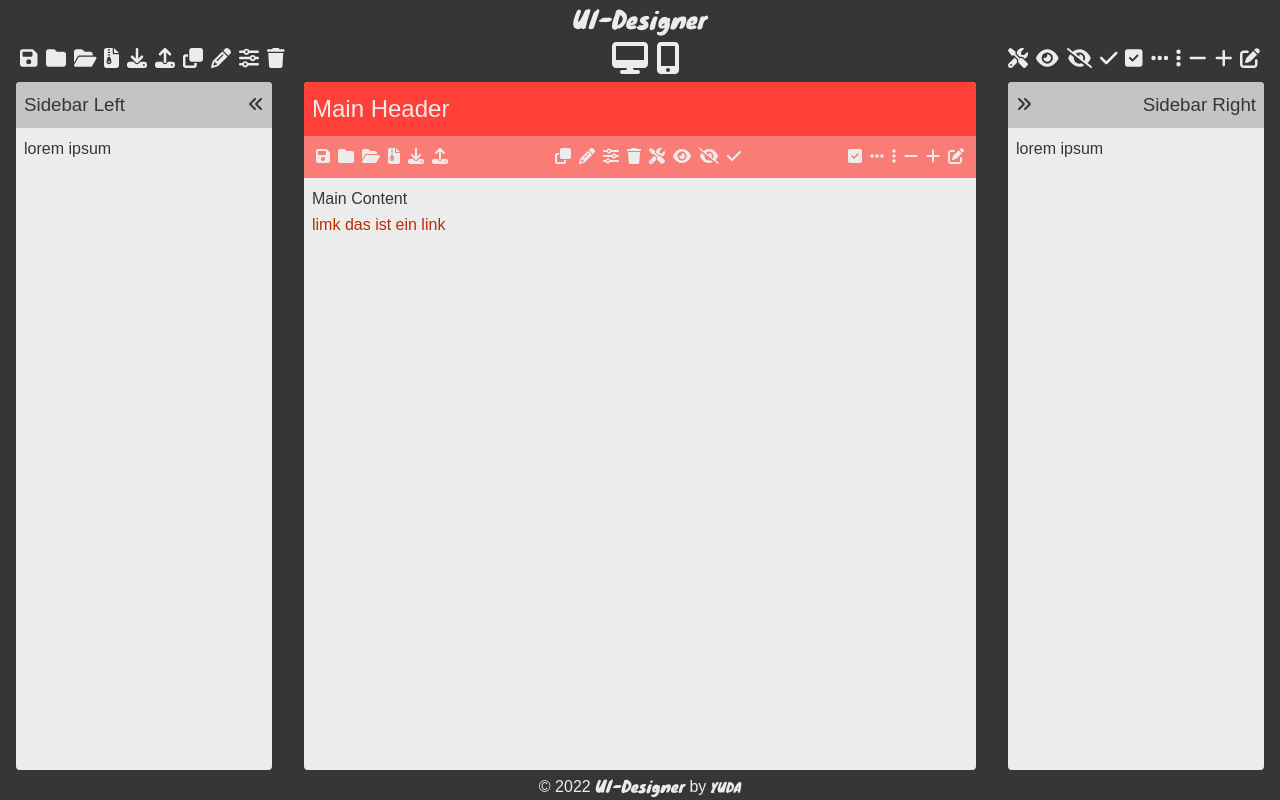
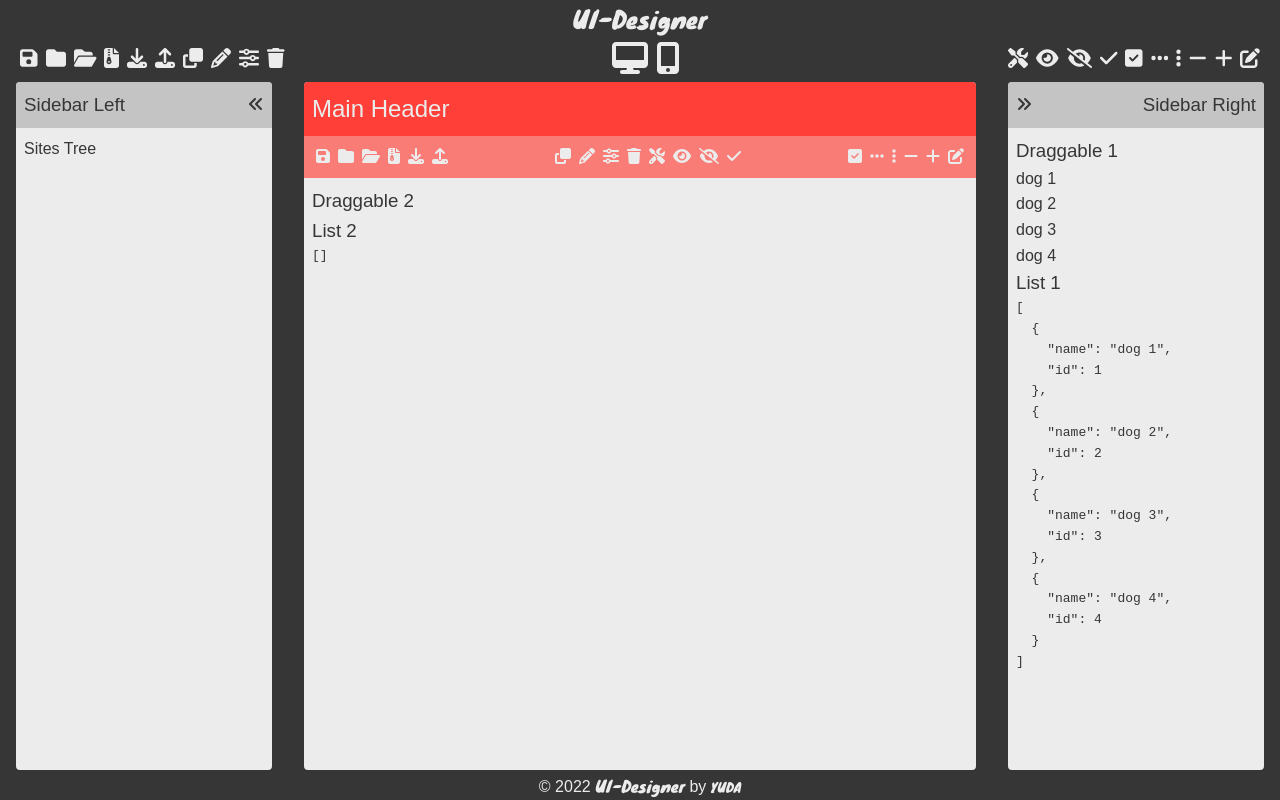
Before and after one commit to DarkoP/ui-designer, a Vue app: page / in a window 1280 px wide. Built offline with nearby package versions, Linux system fonts and the light colour scheme.

Commit message:
add drag n drop functionality

```diff
--- a/package.json
+++ b/package.json
@@ -12,7 +12,8 @@
     "@fortawesome/free-solid-svg-icons": "^6.1.1",
     "@fortawesome/vue-fontawesome": "^3.0.0-5",
     "normalize.css": "^8.0.1",
-    "vue": "^3.2.33"
+    "vue": "^3.2.33",
+    "vuedraggable": "^4.1.0"
   },
   "devDependencies": {
     "@vitejs/plugin-vue": "^2.3.1",
--- a/src/App.vue
+++ b/src/App.vue
@@ -15,6 +15,7 @@ import Main from "./components/Layout/Main.vue"
 import SidebarLeft from "./components/Layout/SidebarLeft.vue"
 import SidebarRight from "./components/Layout/SidebarRight.vue"
 import Footer from "./components/Layout/Footer.vue"
+import draggable from 'vuedraggable'
 
 export default {
   name: "App",
@@ -58,7 +59,8 @@ export default {
     Main,
     SidebarLeft,
     SidebarRight,
-    Footer
+    Footer,
+    draggable
   }
 }
 </script>
--- a/src/components/Layout/Main.vue
+++ b/src/components/Layout/Main.vue
@@ -34,11 +34,84 @@
       </nav>
     </header>
     <section class="content">
-      <p>Main Content</p>
-      <a href="#">limk das ist ein link</a>
+
+
+      <div class="row">
+        <!-- <div class="col-3">
+          <h3>Draggable 1</h3>
+          <draggable
+            class="dragArea list-group"
+            :list="list1"
+            :group="{ name: 'people', pull: 'clone', put: false }"
+            :clone="cloneDog"
+            @change="log"
+            item-key="id"
+          >
+            <template #item="{ element }">
+              <div class="list-group-item">
+                {{ element.name }}
+              </div>
+            </template>
+          </draggable>
+        </div> -->
+
+        <div class="col-3">
+          <h3>Draggable 2</h3>
+          <draggable
+            class="dragArea list-group"
+            :list="list2"
+            group="people"
+            @change="log"
+            item-key="id"
+          >
+            <template #item="{ element }">
+              <div class="list-group-item">
+                {{ element.name }}
+              </div>
+            </template>
+          </draggable>
+        </div>
+
+        <RawDisplayer class="col-3" :value="list2" title="List 2" />
+      </div>
+
+
     </section>
   </main>
 </template>
+
+<script>
+import draggable from 'vuedraggable'
+import RawDisplayer from '../RawDisplayer.vue'
+
+let idGlobal = 8;
+
+export default {
+  name: "App",
+  order: 3,
+  components: {
+    draggable,
+    RawDisplayer
+},
+  data() {
+    return {
+      list2: [
+      ]
+    };
+  },
+  methods: {
+    log: function(evt) {
+      window.console.log(evt);
+    },
+    cloneDog({ id }) {
+      return {
+        id: idGlobal++,
+        name: `cat ${id}`
+      };
+    }
+  }
+};
+</script>
 
 <style scoped>
 @import '../../assets/styles/variables.css';
@@ -91,4 +164,8 @@ li {
 .content {
   padding: 0.5rem;
 }
+
+.list-group-item {
+  cursor: move;
+}
 </style>
--- a/src/components/Layout/SidebarLeft.vue
+++ b/src/components/Layout/SidebarLeft.vue
@@ -10,7 +10,9 @@
       </figure>
     </header>
     <section class="sidebar-body opened">
-      <p>lorem ipsum</p>
+
+      Sites Tree
+
     </section>
     <section class="sidebar-body closed">
       <figure class="nav-icon"><font-awesome-icon icon="floppy-disk" size="2x"/></figure>
@@ -28,6 +30,7 @@
 </template>
 
 <script>
+
 export default {
   name: 'SidebarLeft',
 
--- a/src/components/Layout/SidebarRight.vue
+++ b/src/components/Layout/SidebarRight.vue
@@ -10,7 +10,25 @@
       <h3>Sidebar Right</h3>
     </header>
     <section class="sidebar-body opened">
-      <p>lorem ipsum</p>
+
+      <h3>Draggable 1</h3>
+      <draggable
+        class="dragArea list-group"
+        :list="list1"
+        :group="{ name: 'people', pull: 'clone', put: false }"
+        :clone="cloneDog"
+        @change="log"
+        item-key="id"
+      >
+        <template #item="{ element }">
+          <div class="list-group-item">
+            {{ element.name }}
+          </div>
+        </template>
+      </draggable>
+
+      <RawDisplayer class="col-3" :value="list1" title="List 1" />
+
     </section>
     <section class="sidebar-body closed">
       <figure class="nav-icon"><font-awesome-icon icon="screwdriver-wrench" size="2x"/></figure>
@@ -28,17 +46,45 @@
 </template>
 
 <script>
+import draggable from 'vuedraggable'
+import RawDisplayer from '../RawDisplayer.vue'
+
+let idGlobal = 8;
+
 export default {
   name: 'SidebarRight',
 
   data() {
     return {
-      clicked: true
+      clicked: true,
+      list1: [
+        { name: "dog 1", id: 1 },
+        { name: "dog 2", id: 2 },
+        { name: "dog 3", id: 3 },
+        { name: "dog 4", id: 4 }
+      ],
     }
   },
 
   props: {
     toggleRight: Function
+  },
+
+  methods: {
+    log: function(evt) {
+      window.console.log(evt);
+    },
+    cloneDog({ id }) {
+      return {
+        id: idGlobal++,
+        name: `cat ${id}`
+      };
+    }
+  },
+
+  components: {
+    draggable,
+    RawDisplayer
   }
 }
 </script>
@@ -72,4 +118,9 @@ export default {
 .nav-icon {
   padding: 0.5rem 0.25rem;
 }
+
+.list-group-item {
+  cursor: move;
+}
+
 </style>
--- /dev/null
+++ b/src/components/RawDisplayer.vue
@@ -0,0 +1,31 @@
+<template>
+  <div>
+    <h3>{{ title }}</h3>
+    <pre>{{ valueString }}</pre>
+  </div>
+</template>
+<script>
+const props = {
+  title: {
+    required: true,
+    type: String
+  },
+  value: {
+    required: true
+  }
+};
+export default {
+  name: "raw-displayer",
+  props,
+  computed: {
+    valueString() {
+      return JSON.stringify(this.value, null, 2);
+    }
+  }
+};
+</script>
+<style scoped>
+pre {
+  text-align: start;
+}
+</style>
```
Also changed, not shown: 1 other file (tests, documents, lock files or other folders).
